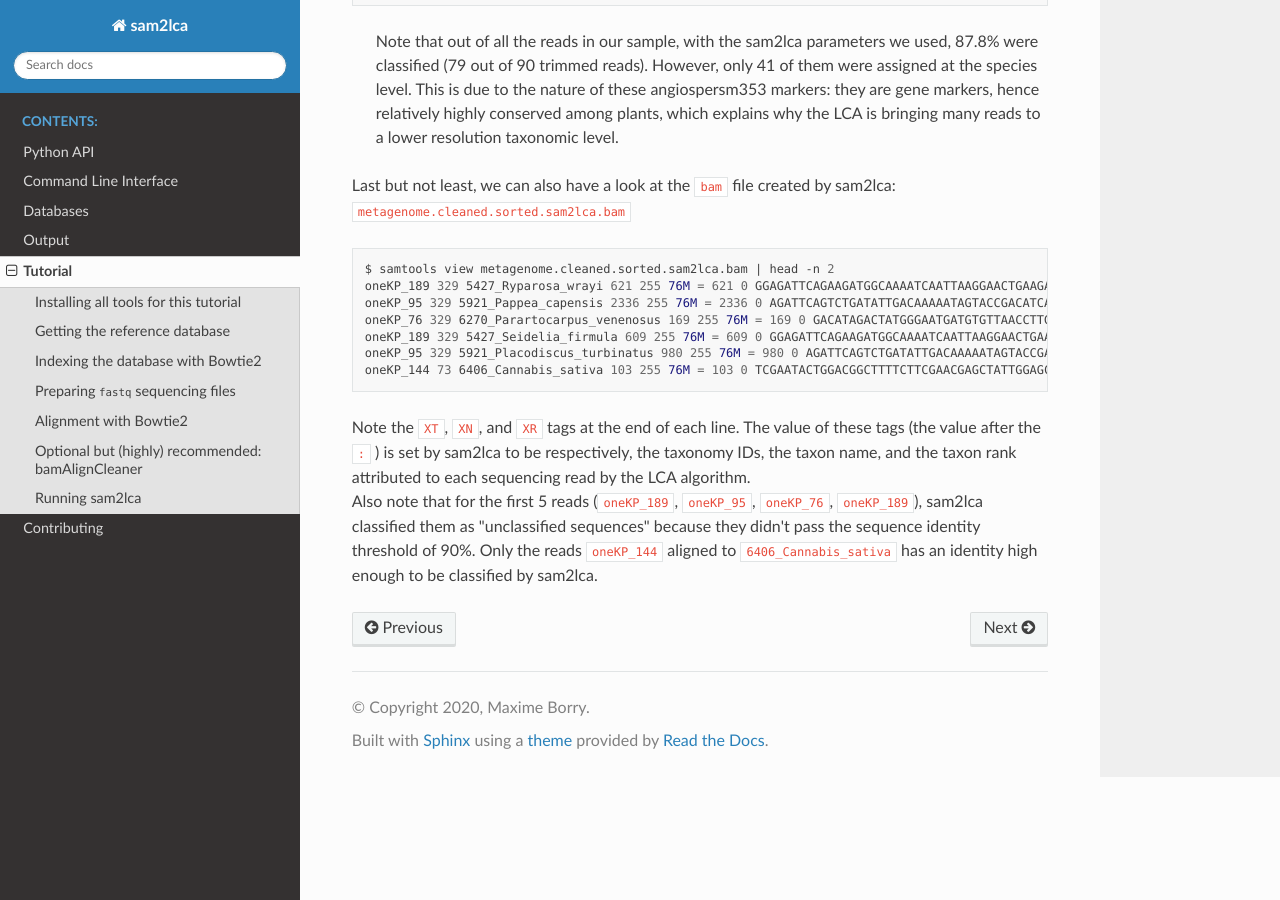
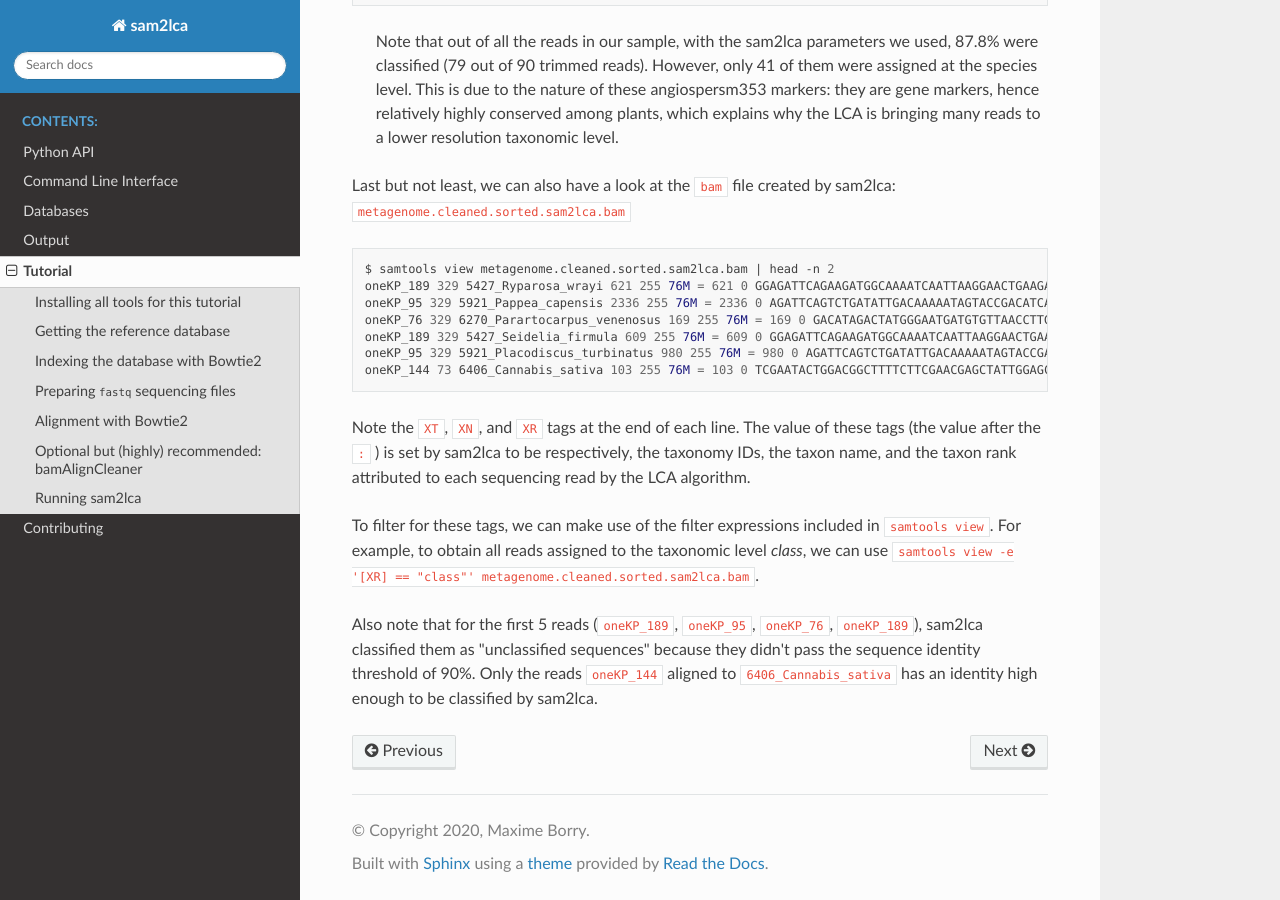
Before and after one commit to maxibor/sam2lca, a Sphinx documentation site: the page built from docs/source/tutorial.md, in a window 1280 px wide and 900 px high, scrolled down 4029 px. Built offline with Sphinx 7.4.7 and the Read the Docs theme 2.0.0, drawn with Linux system fonts in a browser that asks for light colours; some of the changed text lies outside the part shown.

Commit message:
Further adjustments and adding a samtools filter expr example

````diff
--- a/docs/source/tutorial.md
+++ b/docs/source/tutorial.md
@@ -105,7 +105,7 @@ Let's check which sam2lca databases are now available:
 sam2lca list-db
 ```
 
-Finally, run sam2lca with the *plant markers* database.
+Finally, we run sam2lca with the *plant markers* database.
 
 > To make sure that we don't accidentally run the LCA algorithm on DNA sequences that are unlikely to belong to the same clade, we will only run the LCA for all references aligned to each read that have a identity greater than 90%. Depending on the type of database, you might want to adjust the sequence identity threshold or try different ones.
 
@@ -113,7 +113,7 @@ Finally, run sam2lca with the *plant markers* database.
 sam2lca analyze --acc2tax plant_markers -b -i 0.9 metagenome.cleaned.sorted.bam
 ```
 
-Let's look at the results, for example the file `metagenome.sorted.sam2lca.csv`
+Let's look at the results that are summarized in the file `metagenome.sorted.sam2lca.csv`
 
 We see that the only species present in our data, is [*Cannabis sativa*](https://en.wikipedia.org/wiki/Cannabis_sativa), which is indeed what was present in our sample ! (it was a simulated dataset 😉)
 
@@ -180,4 +180,7 @@ oneKP_144 73 6406_Cannabis_sativa 103 255 76M = 103 0 TCGAATACTGGACGGCTTTTCTTCGA
 ```
 
 Note the `XT`, `XN`, and `XR` tags at the end of each line. The value of these tags (the value  after the `:` ) is set by sam2lca to be respectively, the taxonomy IDs, the taxon name, and the taxon rank attributed to each sequencing read by the LCA algorithm.
+
+To filter for these tags, we can make use of the filter expressions included in `samtools view`. For example, to obtain all reads assigned to the taxonomic level *class*, we can use `samtools view -e '[XR] == "class"' metagenome.cleaned.sorted.sam2lca.bam`.
+
 Also note that for the first 5 reads (`oneKP_189`, `oneKP_95`, `oneKP_76`, `oneKP_189`), sam2lca classified them as "unclassified sequences" because they didn't pass the sequence identity threshold of 90%. Only the reads `oneKP_144` aligned to `6406_Cannabis_sativa` has an identity high enough to be classified by sam2lca.
````
